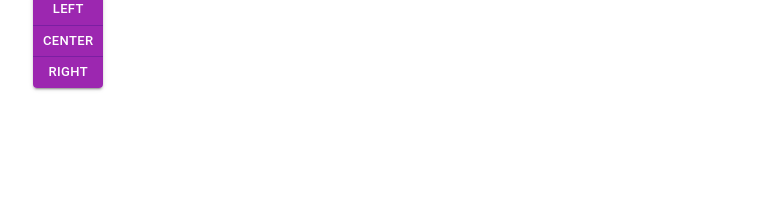
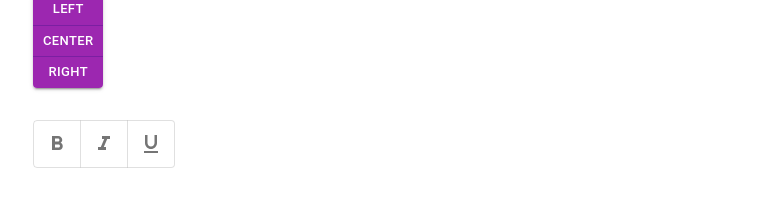
Before and after one commit to sudheer313/food-villa, a React (Create React App) app: page / in a window 1280 px wide. Shown: the part 350-556 px from the top of the page, without its empty margins (31-811 px from the left). Built offline with nearby package versions, Linux system fonts and the light colour scheme.

Commit message:
update toggle button state

```diff
--- a/src/components/Muibutton.js
+++ b/src/components/Muibutton.js
@@ -1,8 +1,25 @@
-import { Stack, Button, IconButton, ButtonGroup } from "@mui/material";
+import {
+  Stack,
+  Button,
+  IconButton,
+  ButtonGroup,
+  ToggleButtonGroup,
+  ToggleButton,
+} from "@mui/material";
 import DirectionsCarIcon from "@mui/icons-material/DirectionsCar";
+import FormatBoldIcon from "@mui/icons-material/FormatBold";
+import FormatItalicIcon from "@mui/icons-material/FormatItalic";
+import FormatUnderlinedIcon from "@mui/icons-material/FormatUnderlined";
+import { useState } from "react";
 import React from "react";
 
 const Muibutton = () => {
+  const [format, setFormat] = useState("");
+
+  const handleFormatChange = () => {
+    setFormat("blue");
+    console.log(format, setFormat);
+  };
   return (
     <Stack spacing={4}>
       <Stack spacing={2} direction="row">
@@ -76,6 +93,23 @@
           <Button onClick={() => alert("right")}>Right</Button>
         </ButtonGroup>
       </Stack>
+      <Stack direction="row">
+        <ToggleButtonGroup
+          aria-label="text formatting"
+          value={format}
+          onChange={handleFormatChange}
+        >
+          <ToggleButton value="bold" aria-label="bold">
+            <FormatBoldIcon />
+          </ToggleButton>
+          <ToggleButton value="italic" aria-label="italic">
+            <FormatItalicIcon />
+          </ToggleButton>
+          <ToggleButton value="underline" aria-label="underlined">
+            <FormatUnderlinedIcon />
+          </ToggleButton>
+        </ToggleButtonGroup>
+      </Stack>
     </Stack>
   );
 };
```
